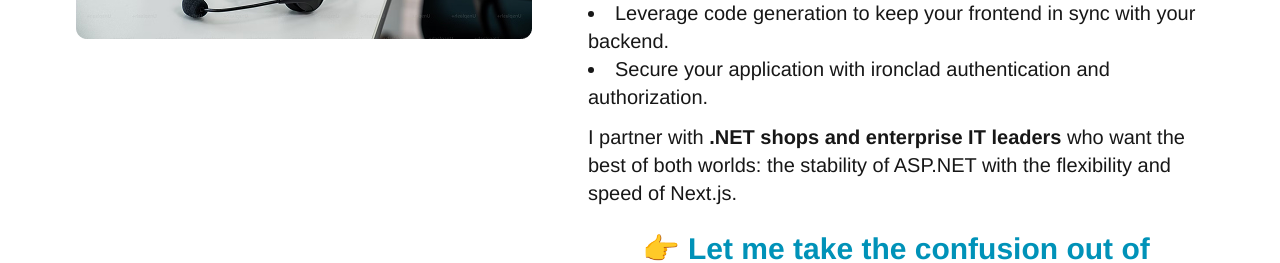
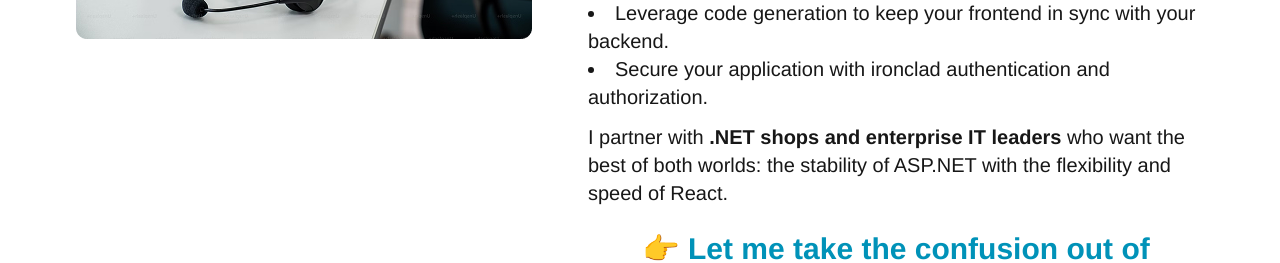
Before and after one commit to Midnight-Sky-Software-Solutions/joeljca-v3, a Next.js app: page / in a window 1280 px wide. Shown: the part 800-1063 px from the top of the page. Built offline with nearby package versions, Linux system fonts and the light colour scheme; a web font is replaced by a local one.

Commit message:
Next.js -> React

```diff
--- a/app/layout.tsx
+++ b/app/layout.tsx
@@ -6,8 +6,8 @@ import NavBar from "@/ui/navbar";
 import { GoogleAnalytics } from "@next/third-parties/google";
 
 export const metadata: Metadata = {
-  title: "Next.js Consulting for .NET Shops | Joel Johnston",
-  description: "I help .NET shops build modern frontends in Next.js.",
+  title: "React Consulting for .NET Shops | Joel Johnston",
+  description: "I help .NET shops build modern frontends in React.",
 };
 
 export default function RootLayout({
--- a/app/services.tsx
+++ b/app/services.tsx
@@ -33,7 +33,7 @@ export default function Services() {
               <li>Leverage code generation to keep your frontend in sync with your backend.</li>
               <li>Secure your application with ironclad authentication and authorization.</li>
             </ul>
-            <p>I partner with <strong>.NET shops and enterprise IT leaders</strong> who want the best of both worlds: the stability of ASP.NET with the flexibility and speed of Next.js.</p>
+            <p>I partner with <strong>.NET shops and enterprise IT leaders</strong> who want the best of both worlds: the stability of ASP.NET with the flexibility and speed of React.</p>
             <motion.div
               initial={{ scale: 0 }}
               whileInView={{ scale: 1 }}
```
